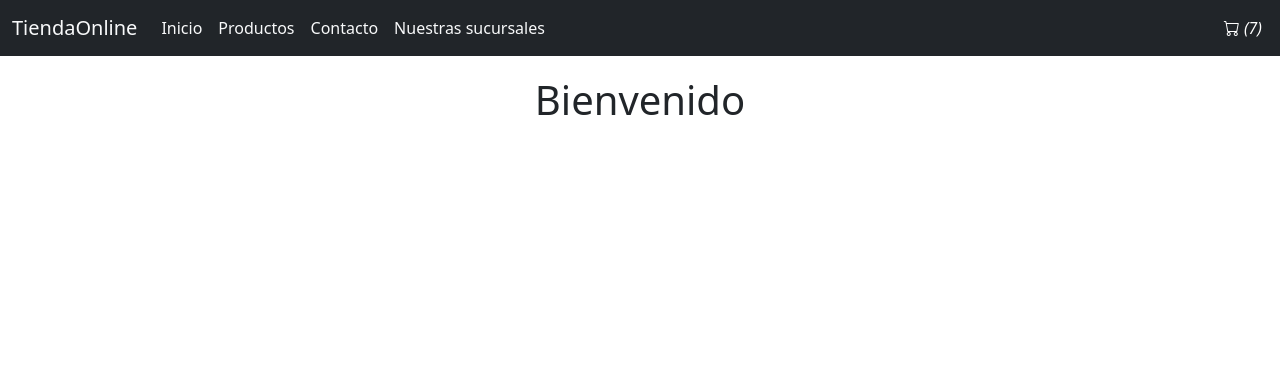
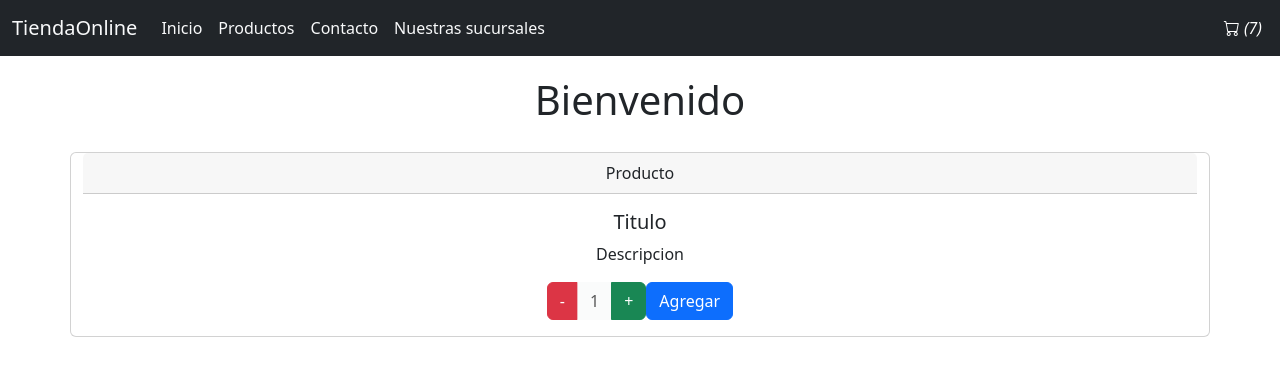
Before and after one commit to simondt/proyecto--react, a React (Create React App) app: page / in a window 1280 px wide. Shown: the top 376 px of the page. Built offline with nearby package versions, Linux system fonts and the light colour scheme.

Commit message:
itemCount

```diff
--- /dev/null
+++ b/src/components/ItemCount.js
@@ -0,0 +1,33 @@
+import { useState } from "react"
+
+export const ItemCount = (props) => {
+    const [cont, setCont] = useState(props.initial)
+
+    const onAdd = ()=>{
+        if(cont<props.stock){setCont(cont+1)}
+    }
+    const onRemove = ()=>{
+        if(cont>props.initial){setCont(cont-1)}
+    }
+
+    return (
+        <div>
+            <div class="card container">
+                <div class="card-header">
+                    Producto
+                </div>
+                <div class="card-body">
+                    <h5 class="card-title">Titulo</h5>
+                    <p class="card-text">Descripcion</p>
+                    <div class="btn-group" role="group" aria-label="Basic mixed styles example">
+                        <button onClick={onRemove} type="button" class="btn btn-danger">-</button>
+                        <button type="button" class="btn btn-light" disabled>{cont}</button>
+                        <button onClick={onAdd} type="button" class="btn btn-success">+</button>
+                    </div>
+                    <button class="btn btn-primary">Agregar</button>
+                </div>
+            </div>
+        </div>
+    )
+
+}
--- a/src/components/ItemListContainer.js
+++ b/src/components/ItemListContainer.js
@@ -1,9 +1,13 @@
 import './ItemListContainer.css'
+import {ItemCount} from './ItemCount'
 
 function ItemListContainer (props){
     const {greeting} = props
     return (
-        <h1>{greeting}</h1>
+        <div>
+            <h1>{greeting}</h1>
+            <ItemCount stock={7} initial={1}></ItemCount>
+        </div>
     )
 }
 
```
